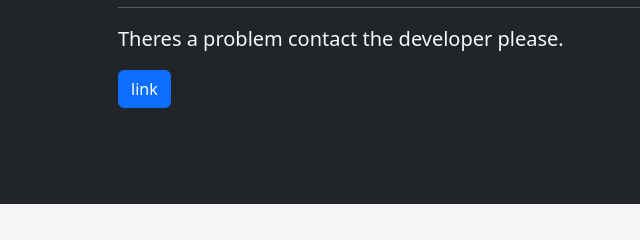
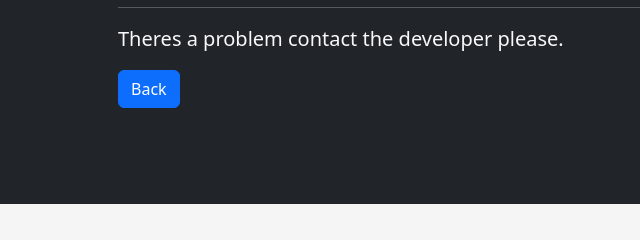
Before and after one commit to feliperjj/Newsletter-Signup, a website: page failure.html in a window 1280 px wide. Shown: the part 384-624 px from the top of the page, 0-640 px from the left. Drawn offline with nearby package versions, Linux system fonts and the light colour scheme.

Commit message:
Change Sucess

```diff
--- a/failure.html
+++ b/failure.html
@@ -21,7 +21,7 @@
         <h1 class="display-4">Failure</h1>
         <hr>
         <p class="lead">Theres a problem contact the developer please.</p>
-        <a href="#" class="btn btn-primary">link</a>
+        <a href="signup.html" class="btn btn-primary">Back</a>
     </div>
 </div>
     </header>
```
Also changed, not shown: success.html (+1 -1 lines).
